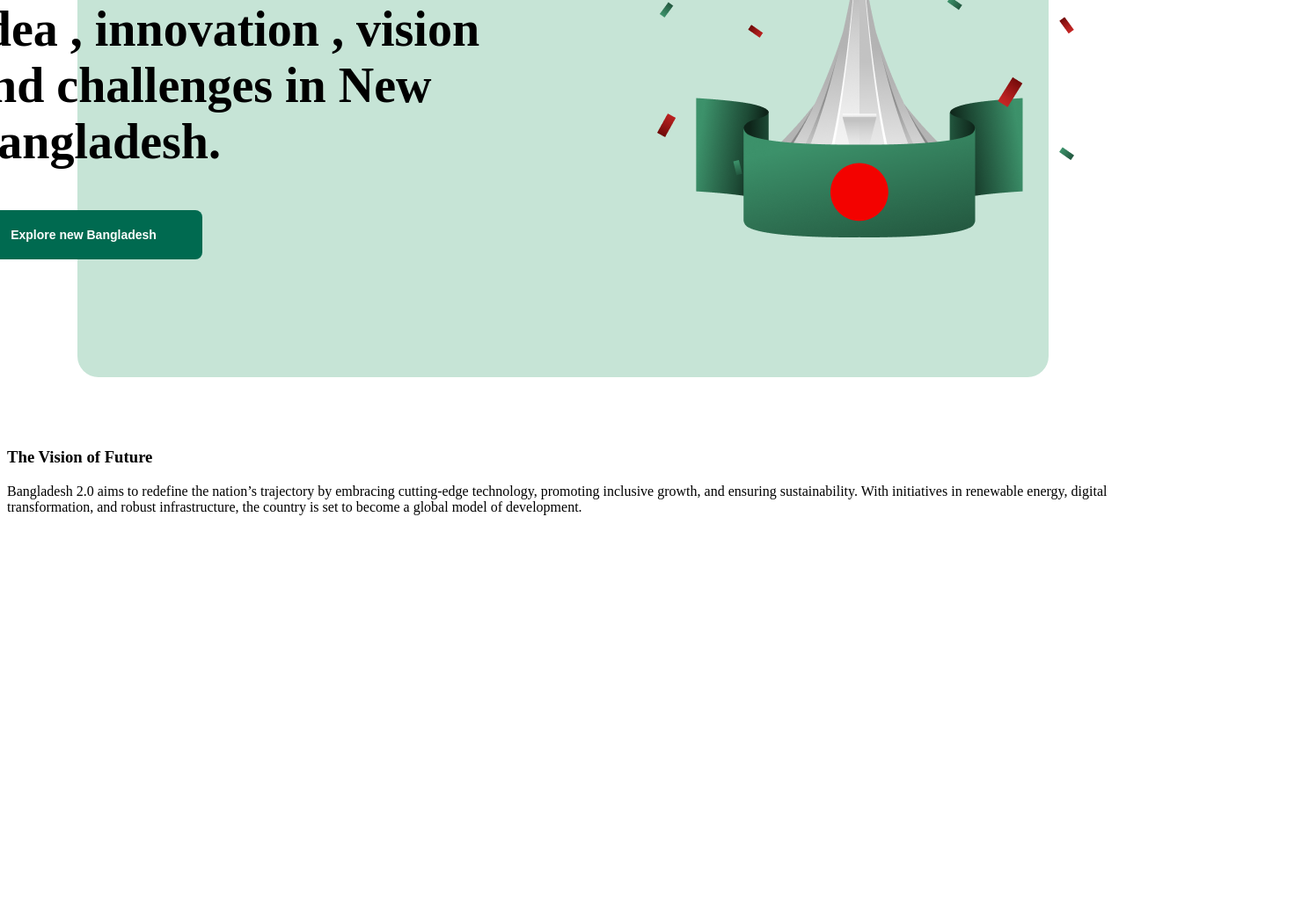
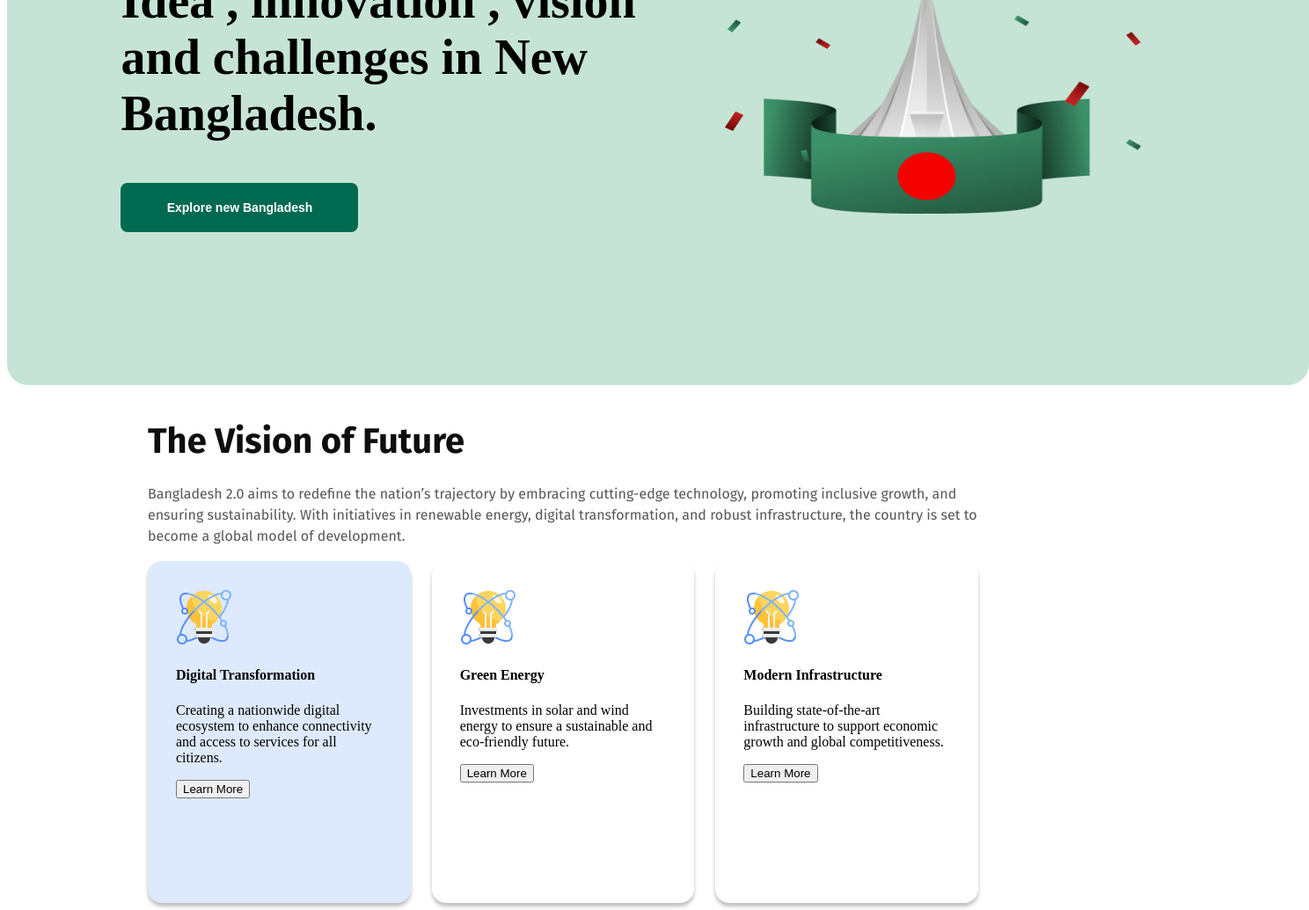
Before and after one commit to aniksaikot/My-Assinment, a plain HTML site: page index.html in a window 1280 px wide. Shown: the part 290-1325 px from the top of the page at 88% size, 1488 px wide, since content can reach past the window. Before the commit the page ends 892 px from the top, so only its background shows below. Drawn offline with Linux system fonts and the light colour scheme.

Commit message:
this is my second commit

```diff
--- a/index.html
+++ b/index.html
@@ -13,7 +13,7 @@
     <link rel="stylesheet" href="style.css/ass.css">
 </head>
 
-<body>
+<body class="godzila">
     <header class="custom">
         <div class="Banner">
             <h4 class="title">Bangladesh 2.0</h4>
@@ -27,9 +27,9 @@
             </nav>
         </div>
 
-        <div class="hero">
-            <img src="assets/hero.png" alt="">
-        </div>
+
+        <img class="hero" src="assets/hero.png" alt="">
+
 
 
 
@@ -37,12 +37,41 @@
 
     </header>
     <main>
+        <!-- Making vision of Bangladesh -->
         <section class="vision-container">
-            <h3 class="vision-title">The Vision of Future</h3>
-            <p class="vision-desc">Bangladesh 2.0 aims to redefine the nation’s trajectory by embracing cutting-edge
+            <h3 class="vision-title ">The Vision of Future</h3>
+            <p class="vision-desc">Bangladesh 2.0 aims to redefine the nation’s trajectory by embracing
+                cutting-edge
                 technology, promoting inclusive growth, and ensuring sustainability. With initiatives in renewable
                 energy, digital transformation, and robust infrastructure, the country is set to become a global model
                 of development.</p>
+            <div class="idea-container">
+
+                <!-- .idea*4>img++h4.idea-title+p.idea-description -->
+                <div class="vision sky">
+                    <img src="assets/card-icon.png" alt="">
+                    <h4 class="vision-name">Digital Transformation</h4>
+                    <p class="vision-description">Creating a nationwide digital ecosystem to enhance connectivity and
+                        access to services for all citizens.</p>
+                    <button>Learn More</button>
+                </div>
+                <div class="vision">
+                    <img src="assets/card-icon.png" alt="">
+                    <h4 class="vision-name">Green Energy</h4>
+                    <p class="vision-description">Investments in solar and wind energy to ensure a sustainable and
+                        eco-friendly future.</p>
+                    <button>Learn More</button>
+                </div>
+                <div class="vision">
+                    <img src="assets/card-icon.png" alt="">
+                    <h4 class="vision-name">Modern Infrastructure</h4>
+                    <p class="vision-description">Building state-of-the-art infrastructure to support economic growth
+                        and global competitiveness.</p>
+                    <button>Learn More</button>
+                </div>
+
+
+            </div>
         </section>
 
     </main>
--- a/style.css/ass.css
+++ b/style.css/ass.css
@@ -1,16 +1,19 @@
 /* banner style */
-
 .custom {
+    width: 1280px;
+    margin-left: auto;
+    margin-right: auto;
+    height: 560px;
     border-radius: 24px;
     background: rgb(198, 228, 214);
     display: flex;
-    flex-direction: row;
     justify-content: center;
     align-items: center;
     gap: 64px;
-    padding: 80px 80px;
-    margin: 80px;
+    padding: 80px 100px 80px 100px;
+
 }
+
 
 
 
@@ -38,9 +41,11 @@
     position: left;
     width: 474.03px;
     height: 329.21px;
-    margin-right: 100px;
-    margin-bottom: 150px;
-    margin-left: 100px;
+    padding-right: 61px;
+    padding-top: 80px;
+    padding-bottom: 80px;
+
+
 }
 
 
@@ -62,3 +67,51 @@ nav button:hover .btn {
     border: none;
 
 }
+
+/* vision of bangladesh Styles */
+.vision-container {
+    margin-left: 160px;
+    margin-right: 160px;
+}
+
+.vision-title {
+    color: rgb(14, 14, 14);
+    font-family: Fira Sans;
+    font-size: 40px;
+    font-weight: 700;
+    line-height: 48px;
+    letter-spacing: 0%;
+    text-align: left;
+    margin-bottom: 24px;
+}
+
+.vision-desc {
+    color: rgba(14, 14, 14, 0.7);
+    font-family: Fira Sans;
+    font-size: 16px;
+    font-weight: 400;
+    line-height: 24px;
+    letter-spacing: 0%;
+    text-align: left;
+}
+
+.text-center {
+    text-align: center;
+}
+
+.idea-container {
+    display: flex;
+    gap: 24px;
+}
+
+.vision {
+    padding: 32px;
+    border-radius: 16px;
+    width: 410.67px;
+    height: 325px;
+    box-shadow: 0px 4px 4px 0px rgba(0, 0, 0, 0.25);
+}
+
+.sky {
+    background: rgba(84, 144, 245, 0.2);
+}
```
